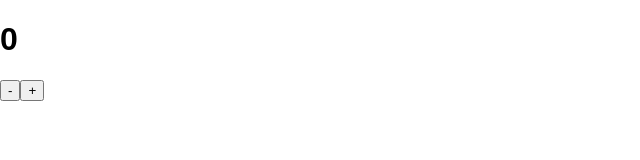
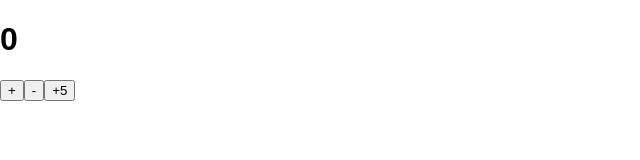
Before and after one commit to JarekZ92/Counter-aplication, a React (Create React App) app: page / in a window 1280 px wide. Shown: the top 160 px of the page, without its empty margins (0-640 px from the left). Built offline with nearby package versions, Linux system fonts and the light colour scheme.

Commit message:
Added function that add 5 numbers

```diff
--- a/src/App.js
+++ b/src/App.js
@@ -1,34 +1,39 @@
-import React, { Component } from "react"
+import React, { Component } from "react";
 
 class App extends Component {
-    state = {
-        startCounter: 0
-    }
-    addCounterFunction = () => {
-        this.setState({
-            startCounter: this.state.startCounter + 1
-        })
-    }
+  state = {
+    startCounter: 0,
+  };
 
-    subtractCounterFunction = () => {
-        this.setState({
-            startCounter: this.state.startCounter -1
-        })
-    }
+  addCounterFunction = () => {
+    this.setState({
+      startCounter: this.state.startCounter + 1
+    });
+  };
 
-    render () {
-        return(
-            <div>
-            <h1>{this.state.startCounter}</h1>
-            <button onClick ={this.addCounterFunction}> - </button>
-            <button onClick ={this.subtractCounterFunction}> + </button>
+  subtractCounterFunction = () => {
+    this.setState({
+      startCounter: this.state.startCounter - 1
+    });
+  };
+
+  addFiveFunction = () => {
+    this.setState({
+      startCounter: this.state.startCounter +5
+    })
+  }
 
 
-            </div>
-        )
-    }
-
-
+  render() {
+    return (
+      <div>
+        <h1>{this.state.startCounter}</h1>
+        <button onClick={this.addCounterFunction}> + </button>
+        <button onClick={this.subtractCounterFunction}> - </button>
+        <button onClick={this.addFiveFunction}> +5 </button>
+      </div>
+    );
+  }
 }
 
-export default App
+export default App;
```
